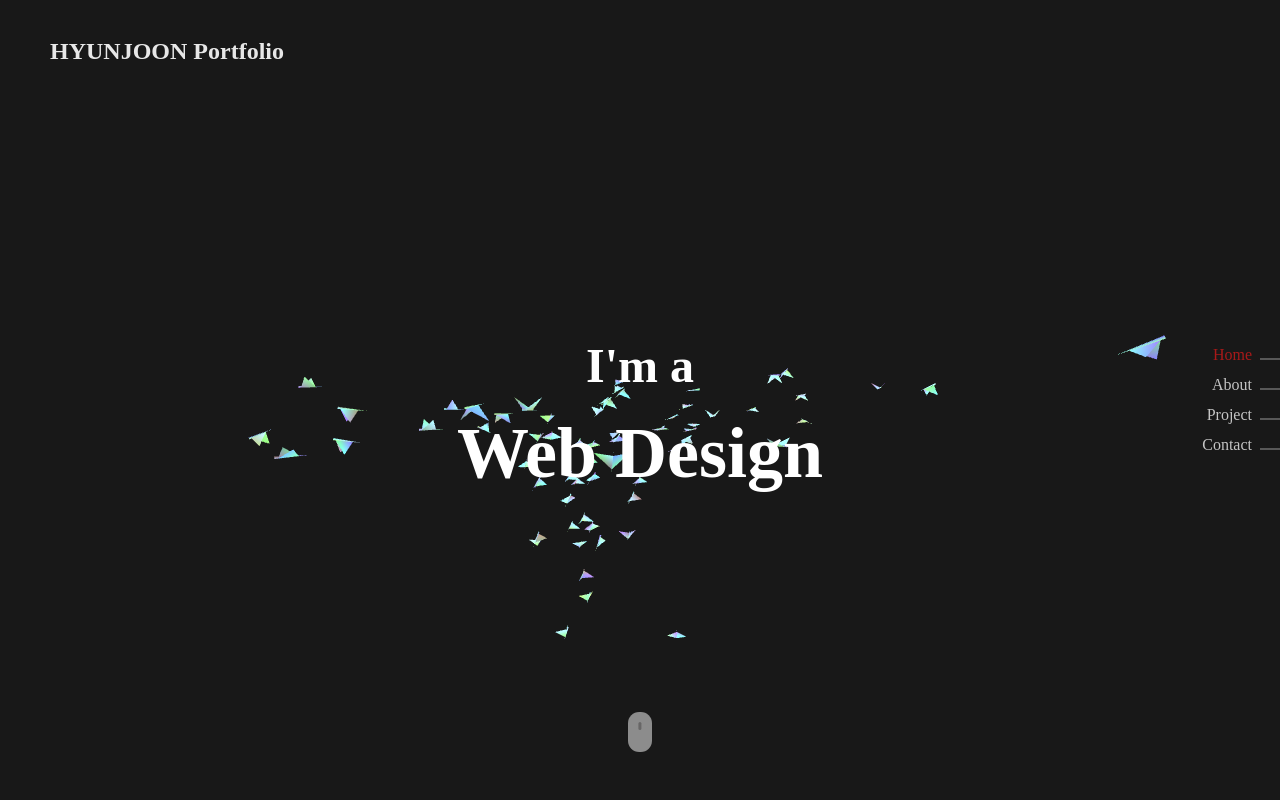
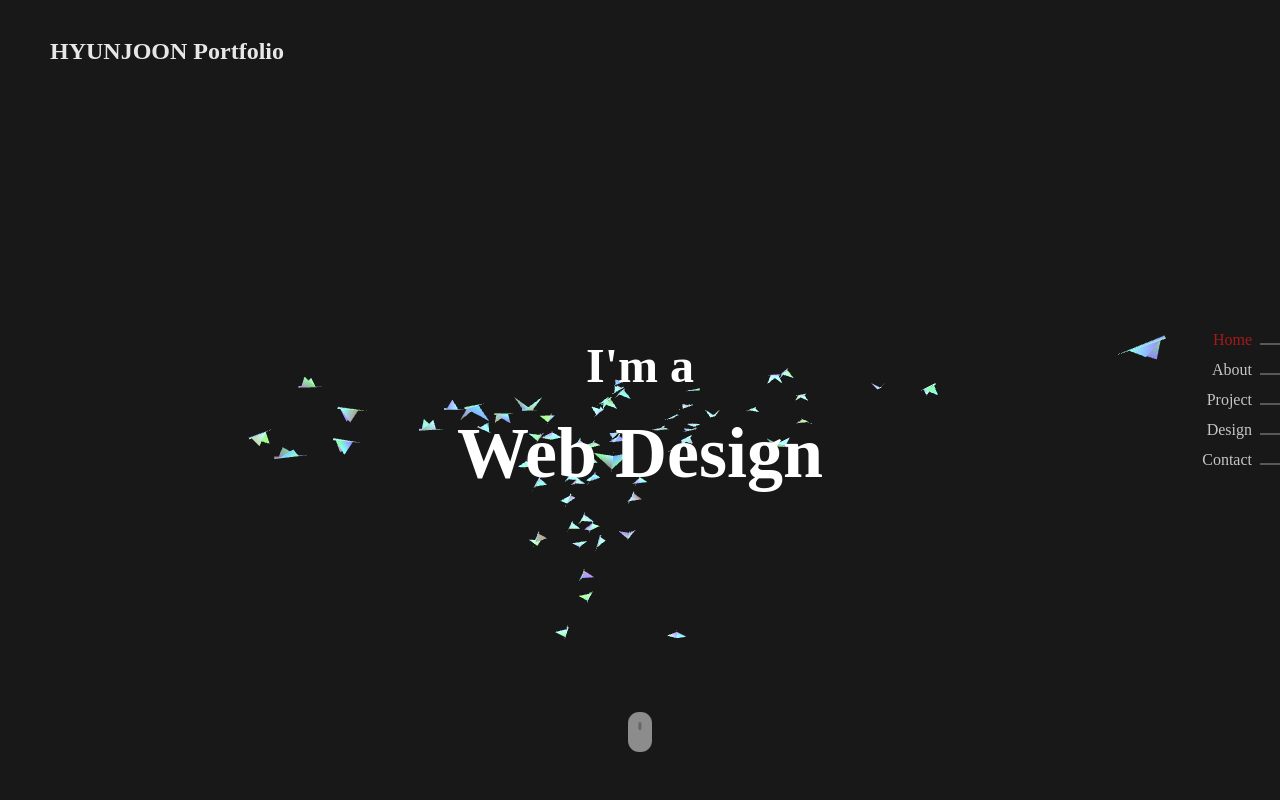
Before and after one commit to OhHyunJoon/portfolio-, a plain HTML site: page index.html in a window 1280 px wide. Shown: the top 800 px of the page. Drawn offline with nearby package versions, Linux system fonts and the light colour scheme; animation ran at ten frames a second; a web font is replaced by a local one.

Commit message:
second commit

```diff
--- a/index.html
+++ b/index.html
@@ -24,6 +24,7 @@
             <li><a href="#">Home</a></li>
             <li><a href="#">About</a></li>
             <li><a href="#">Project</a></li>
+            <li><a href="#">Design</a></li>
             <li><a href="#">Contact</a></li>
           </ul>
         </nav>
```
